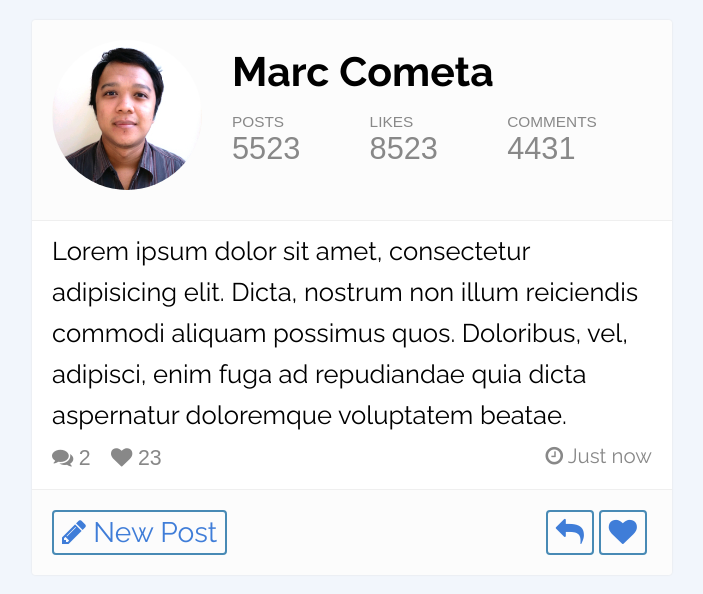
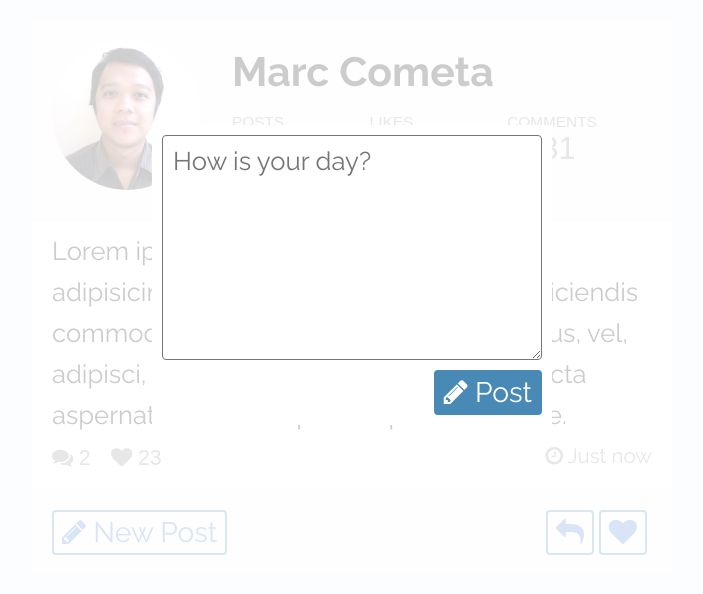
Before and after one commit to mcometa/profile-widget, a plain HTML site: page index.html in a window 1280 px wide. Both pictures are taken after a click on the button "New Post". Shown: the whole page, without its empty margins (288-991 px from the left). Drawn offline with Linux system fonts and the light colour scheme.

Commit message:
Show modal to new post form

```diff
--- a/css/style.css
+++ b/css/style.css
@@ -28,6 +28,10 @@ input, button, textarea {
 .container {
   margin: 0 auto;
   width: 640px;
+}
+
+.box {
+  padding: 10px;
 }
 
 /* == Main styles */
@@ -117,6 +121,34 @@ input, button, textarea {
       opacity: 1;
       filter: alpha(opacity=100);
     }
+
+.new-post {
+  height: 300px;
+  padding: 0;
+}
+
+.new-post .form {
+  position: absolute;
+  height: 225px;
+  width: 380px;
+}
+
+  .new-post .form textarea {
+    border-radius: 4px;
+    position: absolute;
+    top: 0;
+    bottom: 0;
+    right: 0;
+    left: 0;
+    width: 100%;
+    padding: 10px;
+  }
+
+  .new-post .post-controls {
+    position: absolute;
+    bottom: 10px;
+    right: 5px;
+  }
 
 .meta {
   color: #888;
@@ -300,12 +332,65 @@ input, button, textarea {
   color: #ed668d;
 }
 
+/* == Modal */
+
+.modal {
+  z-index: 20;
+  width: 400px;
+  height: 300px;
+  background: #fff;
+  margin-left: -200px;
+  left: 50%;
+}
+
+  .modal.slide {
+    position: absolute;
+    -webkit-transform: translateY(-1000%);
+    -moz-transform: trnslateY(-1000%);
+    -ms-transform: trnslateY(-1000%);
+    -o-transform: trnslateY(-1000%);
+    transform: trnslateY(-1000%);
+  }
+
+  .modal.slide.down {
+    -webkit-transform: translateY(-150%);
+    -moz-transform: trnslateY(-150%);
+    -ms-transform: trnslateY(-150%);
+    -o-transform: trnslateY(-150%);
+    transform: trnslateY(-150%);
+  }
+
+
+.modal-bg {
+  background: rgba(255,255,255,0.8);
+  position: absolute;
+  z-index: 10;
+  top: 0;
+  right: 0;
+  bottom: 0;
+  left: 0;
+  width: 100%;
+  height: 100%;
+  opacity: 0;
+  filter: alpha(opacity=0);
+  -webkit-transition: all 0.3s;
+  -moz-transition: all 0.3s;
+  -ms-transition: all 0.3s;
+  -o-transition: all 0.3s;
+  transition: all 0.3s;
+}
+
+.modal-bg.show {
+  opacity: 1;
+  filter: alpha(opacity=100);
+}
+
 /* == Helpers */
 
 .hide {
   position: absolute !important;
-  top: 9999px !important;
-  left: 9999px !important;
+  top: -9999px !important;
+  left: -9999px !important;
 }
 
 .fl-l {
@@ -314,10 +399,6 @@ input, button, textarea {
 
 .fl-r {
   float: right;
-}
-
-.box {
-  padding: 10px;
 }
 
 .cf:before,
@@ -337,12 +418,13 @@ input, button, textarea {
 /* == CSS3 Effects */
 
 .slide {
-  position: relative;
   -webkit-transition: -webkit-transform 0.3s;
   -o-transition: -o-transform 0.3s;
   transition: -ms-transform 0.3s;
   transition: transform 0.3s;
   transition: -webkit-transform 0.3s;
+  -webkit-transform: translateY(-150%);
+  position: relative;
 }
 
   .slide.to-left {
--- a/index.html
+++ b/index.html
@@ -38,7 +38,7 @@
 
         <div id="js-post-list" class="list">
           <div class="post cf active box">
-            <p>Lorem ipsum dolor sit amet, consectetur adipisicing elit. Dicta, nostrum non illum reiciendis commodi aliquam possimus quos. Doloribus, vel, adipisci, enim fuga ad repudiandae quia dicta aspernatur doloremque voluptatem beatae.</p>
+            <p class="entry">Lorem ipsum dolor sit amet, consectetur adipisicing elit. Dicta, nostrum non illum reiciendis commodi aliquam possimus quos. Doloribus, vel, adipisci, enim fuga ad repudiandae quia dicta aspernatur doloremque voluptatem beatae.</p>
             <div class="meta">
               <small class="replies">
                 <i class="fa fa-comments"></i>
@@ -54,7 +54,7 @@
             </div>
           </div>
           <div class="post cf box hide">
-            <p>Sed, ut, voluptas, cum dolores nesciunt sint dolor reiciendis libero laboriosam cupiditate magni dignissimos deleniti sit blanditiis architecto soluta nulla earum harum ab doloremque officiis illo consectetur tenetur est exercitationem!</p>
+            <p class="entry">Sed, ut, voluptas, cum dolores nesciunt sint dolor reiciendis libero laboriosam cupiditate magni dignissimos deleniti sit blanditiis architecto soluta nulla earum harum ab doloremque officiis illo consectetur tenetur est exercitationem!</p>
             <div class="meta">
               <small class="replies">
                 <i class="fa fa-comments"></i>
@@ -70,7 +70,7 @@
             </div>
           </div>
           <div class="post cf box hide">
-            <p>Dicta, culpa, nobis, quae, reprehenderit sed placeat excepturi natus dolorem architecto pariatur corporis illum? Nobis, alias perspiciatis molestias dignissimos esse facere doloremque itaque eius sequi provident dicta numquam vero quos.</p>
+            <p class="entry">Dicta, culpa, nobis, quae, reprehenderit sed placeat excepturi natus dolorem architecto pariatur corporis illum? Nobis, alias perspiciatis molestias dignissimos esse facere doloremque itaque eius sequi provident dicta numquam vero quos.</p>
             <div class="meta">
               <small class="replies">
                 <i class="fa fa-comments"></i>
@@ -118,32 +118,40 @@
 
   </div>
 
-  <!-- templates -->
+  <!-- TEMPLATES -->
 
-  <!-- <div id="new-post" class="box">
-
-    <div class="new-post-container box">
-
-      <div class="new-post-form">
-
+  <div id="new-post" class="box hide">
+    <div class="new-post box">
+      <div class="form">
         <form action="">
-
-          <textarea name="post_content" id="post-content" placeholder="How was the weather today?"></textarea>
-
+          <textarea name="post_content" id="post-content" placeholder="How is your day?"></textarea>
         </form>
-
       </div>
-
       <div class="post-controls cf">
-
         <button class="btn big fl-l js-new-post">
           <i class="fa fa-pencil"></i> Post
         </button>
       </div>
+    </div>
+  </div>
 
+  <div class="post cf box hide">
+    <p class="entry"></p>
+    <div class="meta">
+      <small class="replies">
+        <i class="fa fa-comments"></i>
+        <span class="count"></span>
+      </small>
+      <small class="likes">
+        <i class="fa fa-heart"></i>
+        <span class="count"></span>
+      </small>
+      <small class="time-ago">
+        <i class="fa fa-clock-o"></i>
+      </small>
     </div>
+  </div>
 
-  </div> -->
 
   <script src="./js/app.js"></script>
 </body>
--- a/js/app.js
+++ b/js/app.js
@@ -2,12 +2,6 @@
 var messages,
     self,
     App = {
-
-      messages: [
-        'How was the weather today? Was it sunny and perfect?',
-        'Did you get stuck at traffic? Tell us more about it.',
-        'What is on your mind?'
-      ],
 
       init: function() {
         self = this;
@@ -36,6 +30,8 @@ var messages,
         // Replace the 'New Post' with 'Post' and show the cancel button
         // When done, post should be added at the last of the list of post. (update the time-ago)
         // Focus on the new post.
+
+        self.showModal();
 
       },
 
@@ -178,6 +174,34 @@ var messages,
         } else if ( post !== null && post.classList.contains('liked') ) {
           document.querySelector('.js-like-post').classList.add('liked');
         }
+      },
+
+      showModal: function() {
+
+        var modalBgDiv = document.createElement("div");
+
+        modalBgDiv.className="modal-bg";
+        document.body.appendChild( modalBgDiv );
+        setTimeout(function(){
+          document.querySelector('.modal-bg').classList.add('show');
+        }, 120);
+
+        var modalDiv = document.createElement("div");
+        modalDiv.className = "modal slide";
+        var form = document.querySelector("#new-post");
+        modalDiv.appendChild( form );
+        form.classList.remove('hide')
+        document.body.appendChild( modalDiv );
+        setTimeout(function(){
+          document.querySelector('.modal').classList.add('down');
+        }, 450);
+      },
+
+      insertPost: function() {
+        var newPostContent = document.querySelector("#post-content").innerHtml,
+            postList = document.querySelector("#js-post-list");
+
+
       }
 
 
```
